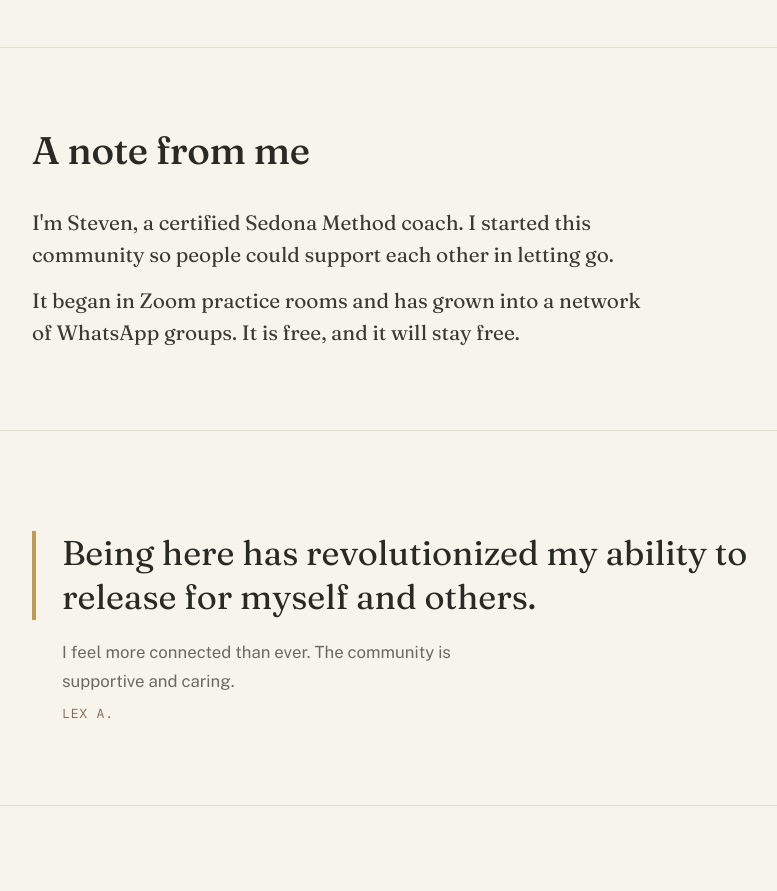
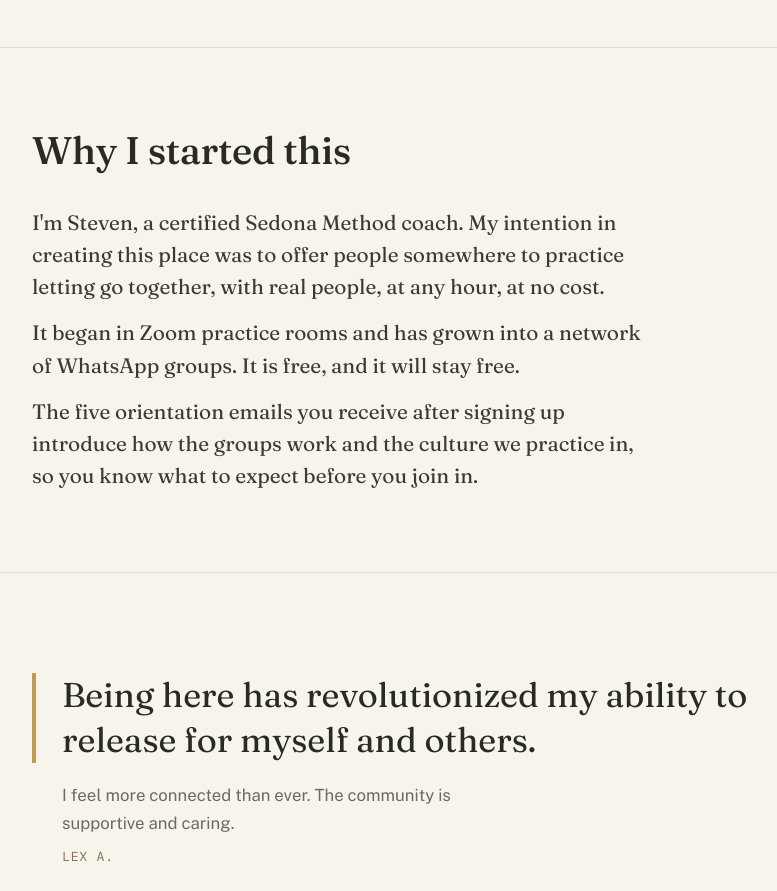
Before and after one commit to stevenrobertcarlson/releasing-community-site, a plain HTML site: page index.html in a window 1280 px wide. Shown: the part 1480-2371 px from the top of the page, without its empty margins (116-893 px from the left). Drawn offline with nearby package versions, Linux system fonts and the light colour scheme.

Commit message:
Steward section: state intention, introduce orientation emails
Co-Authored-By: Claude Sonnet 5.5 <noreply@anthropic.com>
Claude-Session: https://claude.ai/code/session_01674KjtbhpKPoNd2J4xv8Qu

```diff
--- a/index.html
+++ b/index.html
@@ -153,9 +153,10 @@ footer p+p{margin-top:10px}
 
   <section class="steward" aria-labelledby="steward-h">
     <div class="wrap">
-      <h2 id="steward-h">A note from me</h2>
-      <p>I'm Steven, a certified Sedona Method coach. I started this community so people could support each other in letting go.</p>
+      <h2 id="steward-h">Why I started this</h2>
+      <p>I'm Steven, a certified Sedona Method coach. My intention in creating this place was to offer people somewhere to practice letting go together, with real people, at any hour, at no cost.</p>
       <p>It began in Zoom practice rooms and has grown into a network of WhatsApp groups. It is free, and it will stay free.</p>
+      <p>The five orientation emails you receive after signing up introduce how the groups work and the culture we practice in, so you know what to expect before you join in.</p>
     </div>
   </section>
 
```
